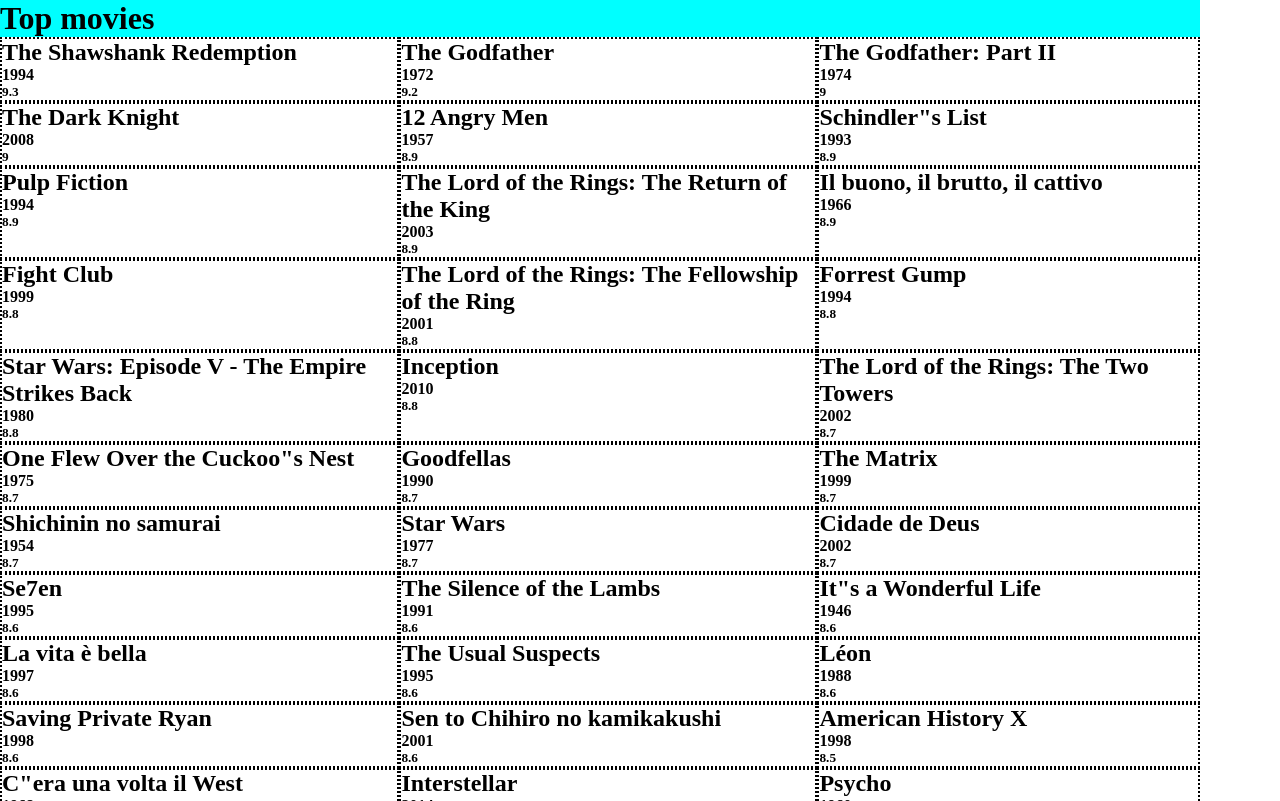
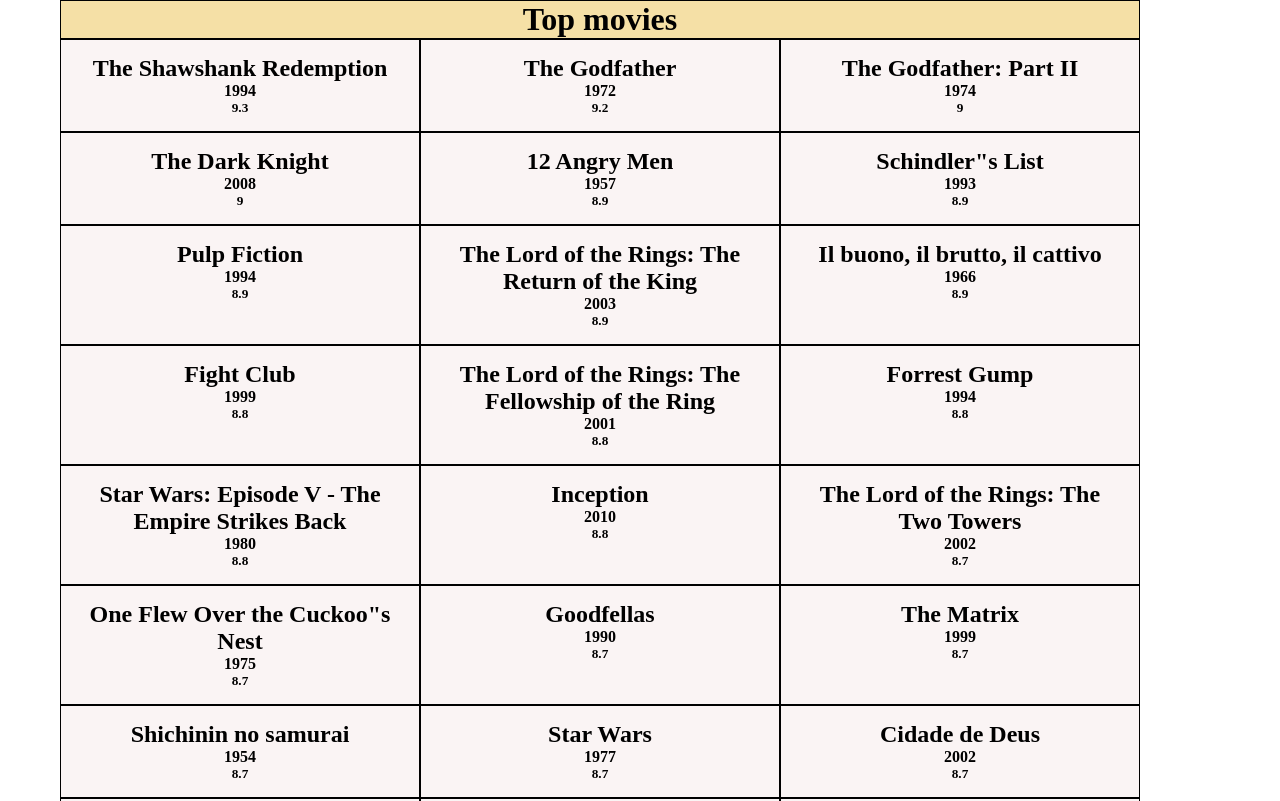
Before and after one commit to kingakohari/w5-practice, a plain HTML site: page frontend/index.html in a window 1280 px wide. Shown: the top 801 px of the page. Drawn offline with Linux system fonts and the light colour scheme.

Commit message:
Testing grid structure

```diff
--- a/frontend/style.css
+++ b/frontend/style.css
@@ -35,8 +35,9 @@ select {
 
 #root{
   display: grid;
-  grid-template-rows: auto;
-  grid-template-columns: auto auto auto;
+/*   grid-template-rows: auto;
+  grid-template-columns: 30% 30% 30%;  */
+  grid-template: auto / 30% 30% 30% ;
   grid-template-areas:
     "head head head"
     "main main main";
@@ -44,17 +45,18 @@ select {
   max-width: 1200px;
   justify-content: center;
   align-content: center;
+
   /* display: flex;
   flex-wrap: wrap;
-  width: 100%;
-  max-width: 1200px;
   margin: 0 auto;
   gap: 10px; */
 }
 
 
 .top {
-  background-color: aqua;
+  border: 1px solid black;
+  background-color: rgb(245, 224, 166);
+  text-align: center;
   }
 
 #root > .top {
@@ -67,12 +69,12 @@ select {
 
 
 .card {
-  grid-template-rows: auto;
-  border: 2px dotted black;
+  border: 1px solid black;
+  text-align: center;
+  background-color: rgb(250, 244, 244);
+  padding: 15px;
+
   /* flex-grow: 1;
   flex-basis: 25%;
-
-  text-align: center;
-  background-color: snow;
-  padding: 15px; */
+  /* grid-template-rows: auto; */
 }
```
